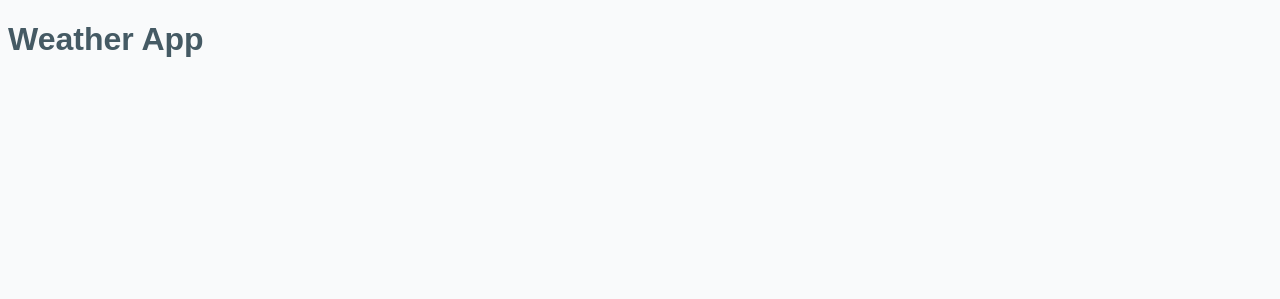
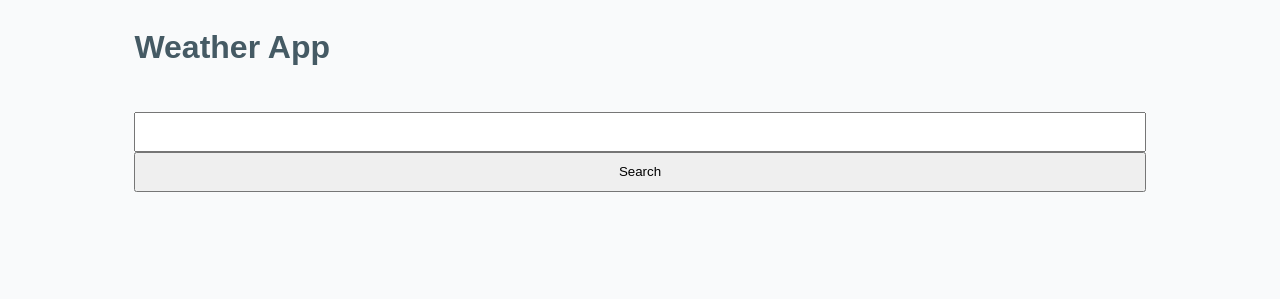
Before and after one commit to vmanidev/weather-app, a plain HTML site: page index.html in a window 1280 px wide. Drawn offline with Linux system fonts and the light colour scheme.

Commit message:
add basic layout and grid style

```diff
--- a/index.html
+++ b/index.html
@@ -10,6 +10,17 @@
     <script src="./index.js" type="text/javascript"></script>
   </head>
   <body>
-    <h1 class="page-title">Weather App</h1>
+    <main>
+      <h1 class="heading" role="heading">Weather App</h1>
+      <section id="search-bar-container">
+        <input type="search" />
+        <button>Search</button>
+      </section>
+      <section id="forecast-container">
+        <div id="weather-forecast"></div>
+        <div id="five-days-weather-forecast"></div>
+      </section>
+      <section id="weather-geo-map"></section>
+    </main>
   </body>
 </html>
--- a/style.css
+++ b/style.css
@@ -3,6 +3,8 @@
   --primary-color: #81d4fa;
   --accent-color: #ffb74d;
   --text-color: #455a64;
+  --row-gap: 24px;
+  --column-gap: 48px;
 }
 
 .dark-mode {
@@ -18,6 +20,30 @@ body {
   font-family: sans-serif, system-ui;
 }
 
+main {
+  display: grid;
+  width: 80%;
+  margin: auto;
+  grid-template: repeat(3, 1fr) / repeat(2, 1fr);
+  gap: var(--row-gap) var(--column-gap);
+}
+
+h1,
+#search-bar-container {
+  display: grid;
+  grid-column: span 2;
+}
+
+#forecast-container {
+  display: grid;
+  grid-column: span 1;
+}
+
+#weather-geo-map {
+  display: grid;
+  grid-column: 2/3;
+}
+
 :is(.btn, .icon, .highlight) {
   color: var(--primary-color);
 }
```
